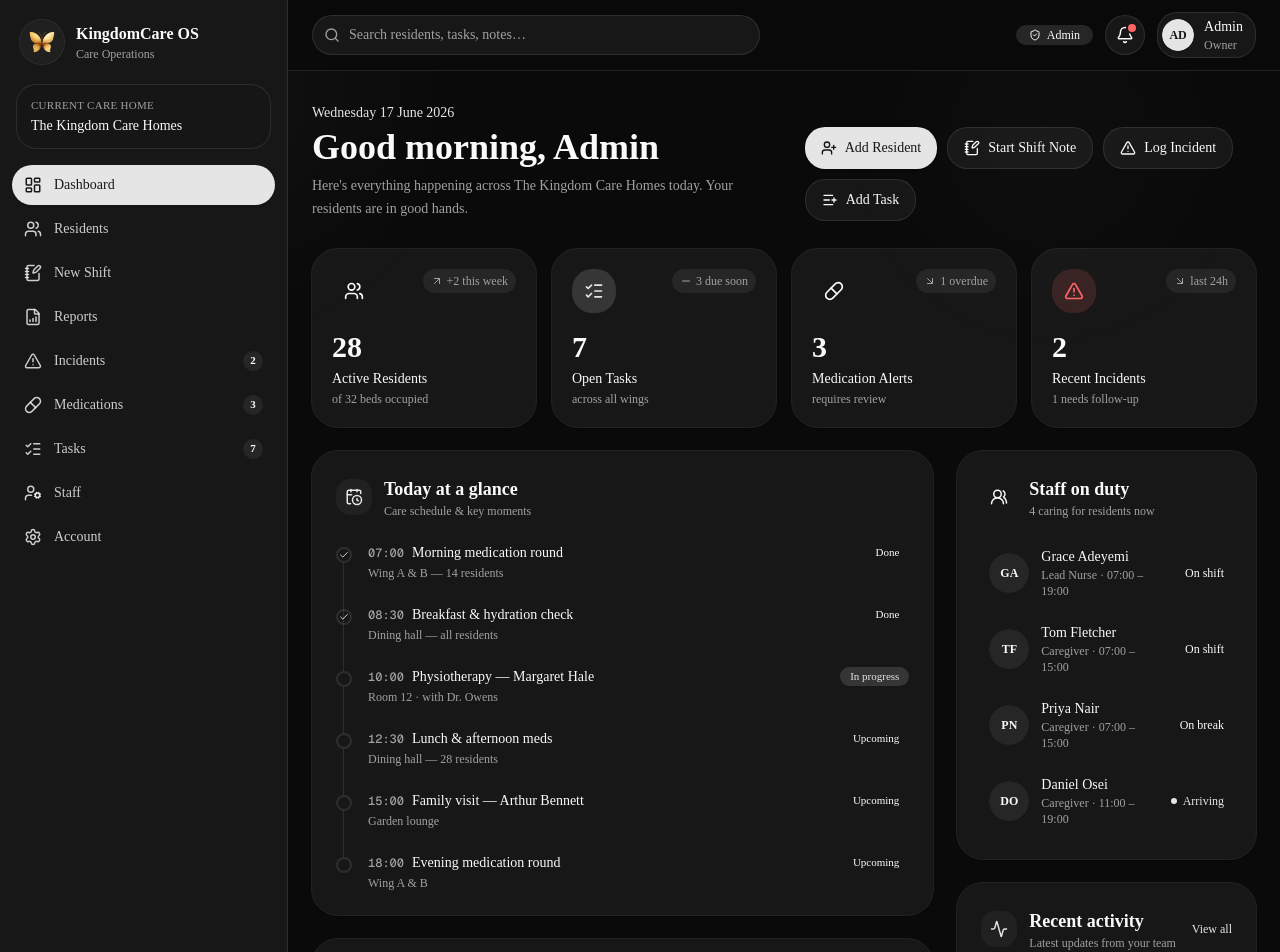
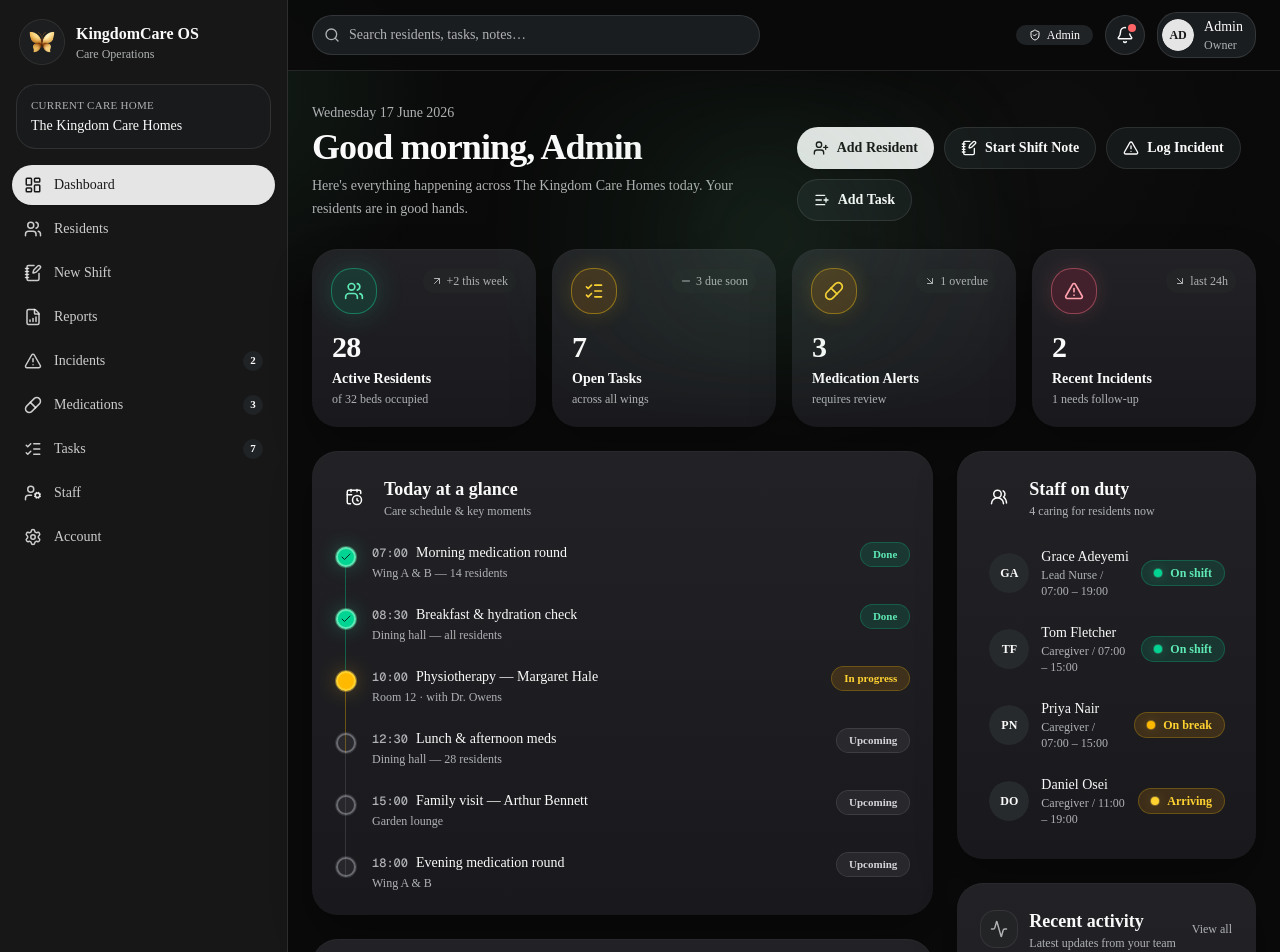
Before and after one commit to giftmpoola0-a11y/kingdomcare-os, a Next.js app: page /v0-dashboard in a window 1280 px wide. Shown: the top 952 px of the page. Built offline with nearby package versions, Linux system fonts and the light colour scheme.

Commit message:
Strengthen dashboard status color system

```diff
--- a/app/globals.css
+++ b/app/globals.css
@@ -233,35 +233,35 @@ body {
 
 .v0-dashboard-theme {
   color-scheme: dark;
-  --font-body: var(--font-geist-sans), '"'"'Geist Fallback'"'"';
-  --font-heading-display: var(--font-heading), '"'"'Fraunces Fallback'"'"', serif;
+  --font-body: var(--font-v0-sans), system-ui, sans-serif;
+  --font-heading-display: var(--font-v0-sans), system-ui, sans-serif;
   --background: oklch(0.145 0 0);
   --foreground: oklch(0.985 0 0);
-  --card: oklch(0.205 0 0);
+  --card: oklch(0.228 0.006 240);
   --card-foreground: oklch(0.985 0 0);
-  --popover: oklch(0.205 0 0);
+  --popover: oklch(0.212 0.006 240);
   --popover-foreground: oklch(0.985 0 0);
   --primary: oklch(0.922 0 0);
   --primary-foreground: oklch(0.205 0 0);
-  --secondary: oklch(0.269 0 0);
+  --secondary: oklch(0.282 0.006 240);
   --secondary-foreground: oklch(0.985 0 0);
-  --muted: oklch(0.269 0 0);
-  --muted-foreground: oklch(0.708 0 0);
-  --accent: oklch(0.269 0 0);
+  --muted: oklch(0.26 0.004 240);
+  --muted-foreground: oklch(0.76 0.004 240);
+  --accent: oklch(0.252 0.006 240);
   --accent-foreground: oklch(0.985 0 0);
   --destructive: oklch(0.704 0.191 22.216);
-  --border: oklch(1 0 0 / 10%);
-  --input: oklch(1 0 0 / 15%);
-  --ring: oklch(0.556 0 0);
+  --border: oklch(1 0 0 / 11%);
+  --input: oklch(1 0 0 / 14%);
+  --ring: oklch(0.62 0.05 160);
   --chart-1: oklch(0.87 0 0);
   --chart-2: oklch(0.556 0 0);
   --chart-3: oklch(0.439 0 0);
   --chart-4: oklch(0.371 0 0);
   --chart-5: oklch(0.269 0 0);
-  --success: oklch(0.66 0.09 155);
-  --success-foreground: oklch(0.985 0 0);
-  --warning: oklch(0.78 0.14 70);
-  --warning-foreground: oklch(0.205 0 0);
+  --success: #4ade80;
+  --success-foreground: #052e16;
+  --warning: #fbbf24;
+  --warning-foreground: #3b2300;
   --sidebar: oklch(0.205 0 0);
   --sidebar-foreground: oklch(0.985 0 0);
   --sidebar-primary: oklch(0.488 0.243 264.376);
@@ -270,10 +270,20 @@ body {
   --sidebar-accent-foreground: oklch(0.985 0 0);
   --sidebar-border: oklch(1 0 0 / 10%);
   --sidebar-ring: oklch(0.556 0 0);
+  --status-green: #4ade80;
+  --status-amber: #fbbf24;
+  --status-red: #fb7185;
+  --status-gray: #9ca3af;
+  --status-pill-green: rgba(74, 222, 128, 0.22);
+  --status-pill-amber: rgba(251, 191, 36, 0.24);
+  --status-pill-red: rgba(251, 113, 133, 0.20);
+  --status-pill-gray: rgba(156, 163, 175, 0.18);
   background:
+    radial-gradient(circle at 16% 14%, rgba(89, 181, 126, 0.12), transparent 24%),
+    radial-gradient(circle at 58% 24%, rgba(255, 255, 255, 0.03), transparent 30%),
     linear-gradient(180deg, #090909 0%, #111111 52%, #151515 100%);
   color: var(--foreground);
-  font-family: var(--font-body);
+  font-family: var(--font-v0-sans), system-ui, sans-serif;
 }
 
 .v0-dashboard-theme::before {
@@ -282,8 +292,65 @@ body {
   inset: 0;
   pointer-events: none;
   background:
-    radial-gradient(circle at 18% 12%, rgba(255, 255, 255, 0.03), transparent 20%),
+    radial-gradient(circle at 18% 12%, rgba(90, 194, 132, 0.10), transparent 18%),
+    radial-gradient(circle at 64% 34%, rgba(255, 255, 255, 0.028), transparent 22%),
     radial-gradient(circle at 82% 18%, rgba(255, 255, 255, 0.02), transparent 18%);
+}
+
+.v0-dashboard-theme main {
+  position: relative;
+}
+
+.v0-dashboard-theme main::before {
+  content: "";
+  position: absolute;
+  inset: 0 12% auto 8%;
+  height: 320px;
+  pointer-events: none;
+  background: radial-gradient(circle, rgba(88, 188, 126, 0.12) 0%, rgba(88, 188, 126, 0.05) 30%, transparent 68%);
+  filter: blur(28px);
+  opacity: 0.95;
+}
+
+.v0-dashboard-theme [data-slot="card"] {
+  background: linear-gradient(180deg, rgba(37, 37, 41, 0.92) 0%, rgba(26, 26, 30, 0.96) 100%);
+  border-color: rgba(255, 255, 255, 0.08);
+  box-shadow: 0 18px 38px rgba(0, 0, 0, 0.34), inset 0 1px 0 rgba(255, 255, 255, 0.03);
+}
+
+.v0-dashboard-theme .status-pill-green {
+  background: rgba(16, 185, 129, 0.15);
+  color: #a7f3d0;
+  box-shadow: 0 0 0 1px rgba(52, 211, 153, 0.35), 0 0 20px rgba(52, 211, 153, 0.12);
+}
+
+.v0-dashboard-theme .status-pill-amber {
+  background: rgba(245, 158, 11, 0.15);
+  color: #fde68a;
+  box-shadow: 0 0 0 1px rgba(251, 191, 36, 0.35), 0 0 20px rgba(251, 191, 36, 0.12);
+}
+
+.v0-dashboard-theme .status-pill-red {
+  background: rgba(244, 63, 94, 0.15);
+  color: #fda4af;
+  box-shadow: 0 0 0 1px rgba(251, 113, 133, 0.35), 0 0 20px rgba(251, 113, 133, 0.12);
+}
+
+.v0-dashboard-theme .status-pill-gray {
+  background: rgba(113, 113, 122, 0.15);
+  color: #d4d4d8;
+  box-shadow: 0 0 0 1px rgba(161, 161, 170, 0.25);
+}
+
+.v0-dashboard-theme button,
+.v0-dashboard-theme a,
+.v0-dashboard-theme input,
+.v0-dashboard-theme h1,
+.v0-dashboard-theme h2,
+.v0-dashboard-theme h3,
+.v0-dashboard-theme h4,
+.v0-dashboard-theme .font-heading {
+  font-family: var(--font-v0-sans), system-ui, sans-serif;
 }
 
 .v0-dashboard-theme ::selection {
--- a/components/kingdomos-v0/dashboard/care-attention.tsx
+++ b/components/kingdomos-v0/dashboard/care-attention.tsx
@@ -6,25 +6,28 @@ import { cn } from "@/lib/utils"
 
 const priorityConfig: Record<
   AttentionItem["priority"],
-  { label: string; badge: string; ring: string; bar: string }
+  { label: string; badge: string; ring: string; bar: string; row: string }
 > = {
   urgent: {
     label: "Urgent",
-    badge: "bg-destructive/15 text-destructive",
-    ring: "bg-destructive/15 text-destructive",
+    badge: "bg-rose-500/15 text-rose-300 ring-1 ring-rose-400/35",
+    ring: "bg-rose-500/15 text-rose-300 ring-1 ring-rose-400/35",
     bar: "bg-destructive",
+    row: "border-rose-400/20 shadow-[0_0_0_1px_rgba(251,113,133,0.12),0_0_22px_rgba(251,113,133,0.1)]",
   },
   warning: {
     label: "Warning",
-    badge: "bg-warning/20 text-warning-foreground",
-    ring: "bg-warning/20 text-warning-foreground",
+    badge: "bg-amber-500/15 text-amber-300 ring-1 ring-amber-400/35",
+    ring: "bg-amber-500/15 text-amber-300 ring-1 ring-amber-400/35",
     bar: "bg-warning",
+    row: "border-amber-400/20 shadow-[0_0_0_1px_rgba(251,191,36,0.12),0_0_18px_rgba(251,191,36,0.08)]",
   },
   watch: {
     label: "Watch",
-    badge: "bg-success/15 text-success",
-    ring: "bg-success/15 text-success",
+    badge: "bg-emerald-500/15 text-emerald-300 ring-1 ring-emerald-400/35",
+    ring: "bg-emerald-500/15 text-emerald-300 ring-1 ring-emerald-400/35",
     bar: "bg-success",
+    row: "border-emerald-400/20 shadow-[0_0_0_1px_rgba(52,211,153,0.1),0_0_18px_rgba(52,211,153,0.06)]",
   },
 }
 
@@ -33,17 +36,15 @@ export function CareAttention() {
     <Card className="gap-0 rounded-2xl border-border bg-card p-6 shadow-sm">
       <div className="flex items-center justify-between">
         <div className="flex items-center gap-3">
-          <span className="flex size-9 items-center justify-center rounded-lg bg-destructive/10 text-destructive">
+          <span className="flex size-9 items-center justify-center rounded-lg bg-rose-500/15 text-rose-300 ring-1 ring-rose-400/35">
             <HeartPulse className="size-[18px]" />
           </span>
           <div>
-            <h2 className="font-heading text-lg font-semibold text-foreground">
-              Care attention needed
-            </h2>
+            <h2 className="text-lg font-semibold text-foreground">Care attention needed</h2>
             <p className="text-xs text-muted-foreground">Residents flagged for review</p>
           </div>
         </div>
-        <span className="rounded-full bg-destructive/15 px-2.5 py-1 text-xs font-semibold text-destructive">
+        <span className="rounded-full bg-rose-500/15 px-2.5 py-1 text-xs font-semibold text-rose-300 ring-1 ring-rose-400/35">
           {attentionItems.length}
         </span>
       </div>
@@ -54,7 +55,10 @@ export function CareAttention() {
           return (
             <li
               key={item.resident}
-              className="group relative flex items-center gap-4 overflow-hidden rounded-xl border border-border bg-background/60 p-3.5 transition-colors hover:bg-accent/40"
+              className={cn(
+                "group relative flex items-center gap-4 overflow-hidden rounded-xl border bg-background/60 p-3.5 transition-colors hover:bg-accent/40",
+                config.row,
+              )}
             >
               <span className={cn("absolute inset-y-0 left-0 w-1", config.bar)} aria-hidden="true" />
               <Avatar className="size-10">
--- a/components/kingdomos-v0/dashboard/kpi-cards.tsx
+++ b/components/kingdomos-v0/dashboard/kpi-cards.tsx
@@ -11,10 +11,10 @@ const iconMap = {
 } as const
 
 const toneStyles: Record<Kpi["tone"], string> = {
-  gold: "bg-primary/15 text-primary",
-  sage: "bg-success/15 text-success",
-  amber: "bg-warning/20 text-warning-foreground",
-  rose: "bg-destructive/15 text-destructive",
+  gold: "bg-amber-500/15 text-amber-300 ring-1 ring-amber-400/35 shadow-[0_0_0_1px_rgba(251,191,36,0.2),0_0_22px_rgba(251,191,36,0.2)]",
+  sage: "bg-emerald-500/15 text-emerald-300 ring-1 ring-emerald-400/35 shadow-[0_0_0_1px_rgba(52,211,153,0.18),0_0_28px_rgba(52,211,153,0.22)]",
+  amber: "bg-amber-500/18 text-amber-300 ring-1 ring-amber-400/35 shadow-[0_0_0_1px_rgba(251,191,36,0.2),0_0_22px_rgba(251,191,36,0.18)]",
+  rose: "bg-rose-500/15 text-rose-300 ring-1 ring-rose-400/35 shadow-[0_0_0_1px_rgba(251,113,133,0.2),0_0_22px_rgba(251,113,133,0.18)]",
 }
 
 const trendIcon = {
@@ -43,10 +43,10 @@ export function KpiCards() {
                 {kpi.delta}
               </span>
             </div>
-            <p className="mt-4 font-heading text-3xl font-semibold text-foreground">
+            <p className="mt-4 text-3xl font-semibold tracking-tight text-foreground">
               {kpi.value}
             </p>
-            <p className="mt-1 text-sm font-medium text-foreground">{kpi.label}</p>
+            <p className="mt-1 text-sm font-semibold text-foreground">{kpi.label}</p>
             <p className="mt-0.5 text-xs text-muted-foreground">{kpi.hint}</p>
           </Card>
         )
--- a/components/kingdomos-v0/dashboard/recent-activity.tsx
+++ b/components/kingdomos-v0/dashboard/recent-activity.tsx
@@ -8,15 +8,15 @@ export function RecentActivity() {
     <Card className="gap-0 rounded-2xl border-border bg-card p-6 shadow-sm">
       <div className="flex items-center justify-between">
         <div className="flex items-center gap-3">
-          <span className="flex size-9 items-center justify-center rounded-lg bg-accent/70 text-primary">
+          <span className="flex size-9 items-center justify-center rounded-lg bg-muted text-muted-foreground ring-1 ring-border/80">
             <ActivityIcon className="size-[18px]" />
           </span>
           <div>
-            <h2 className="font-heading text-lg font-semibold text-foreground">Recent activity</h2>
+            <h2 className="text-lg font-semibold text-foreground">Recent activity</h2>
             <p className="text-xs text-muted-foreground">Latest updates from your team</p>
           </div>
         </div>
-        <a href="#" className="text-xs font-medium text-primary hover:underline">
+        <a href="#" className="text-xs font-medium text-muted-foreground hover:text-foreground hover:underline">
           View all
         </a>
       </div>
--- a/components/kingdomos-v0/dashboard/staff-on-duty.tsx
+++ b/components/kingdomos-v0/dashboard/staff-on-duty.tsx
@@ -4,10 +4,22 @@ import { Avatar, AvatarFallback } from "@/components/ui/avatar"
 import { staffOnDuty, type StaffMember } from "@/lib/kingdomos-v0-dashboard-data"
 import { cn } from "@/lib/utils"
 
-const statusConfig: Record<StaffMember["status"], { label: string; dot: string; text: string }> = {
-  "on-shift": { label: "On shift", dot: "bg-success", text: "text-success" },
-  break: { label: "On break", dot: "bg-warning", text: "text-warning-foreground" },
-  arriving: { label: "Arriving", dot: "bg-primary", text: "text-primary" },
+const statusConfig: Record<StaffMember["status"], { label: string; pill: string; dot: string }> = {
+  "on-shift": {
+    label: "On shift",
+    pill: "bg-emerald-500/15 text-emerald-300 ring-1 ring-emerald-400/35",
+    dot: "bg-emerald-400 shadow-[0_0_0_1px_rgba(52,211,153,0.35),0_0_12px_rgba(52,211,153,0.35)]",
+  },
+  break: {
+    label: "On break",
+    pill: "bg-amber-500/15 text-amber-300 ring-1 ring-amber-400/35",
+    dot: "bg-amber-400 shadow-[0_0_0_1px_rgba(251,191,36,0.35),0_0_12px_rgba(251,191,36,0.3)]",
+  },
+  arriving: {
+    label: "Arriving",
+    pill: "bg-amber-500/15 text-amber-300 ring-1 ring-amber-400/35",
+    dot: "bg-amber-300 shadow-[0_0_0_1px_rgba(252,211,77,0.32),0_0_12px_rgba(251,191,36,0.26)]",
+  },
 }
 
 export function StaffOnDuty() {
@@ -19,7 +31,7 @@ export function StaffOnDuty() {
             <Users2 className="size-[18px]" />
           </span>
           <div>
-            <h2 className="font-heading text-lg font-semibold text-foreground">Staff on duty</h2>
+            <h2 className="text-lg font-semibold text-foreground">Staff on duty</h2>
             <p className="text-xs text-muted-foreground">{staffOnDuty.length} caring for residents now</p>
           </div>
         </div>
@@ -41,11 +53,16 @@ export function StaffOnDuty() {
               <div className="min-w-0 flex-1">
                 <p className="truncate text-sm font-medium text-foreground">{member.name}</p>
                 <p className="text-xs text-muted-foreground">
-                  {member.role} · {member.shift}
+                  {member.role} / {member.shift}
                 </p>
               </div>
-              <span className={cn("inline-flex items-center gap-1.5 text-xs font-medium", status.text)}>
-                <span className={cn("size-1.5 rounded-full", status.dot)} />
+              <span
+                className={cn(
+                  "inline-flex items-center gap-2 rounded-full px-3 py-1 text-xs font-semibold",
+                  status.pill,
+                )}
+              >
+                <span className={cn("size-2 rounded-full", status.dot)} />
                 {status.label}
               </span>
             </li>
--- a/components/kingdomos-v0/dashboard/today-glance.tsx
+++ b/components/kingdomos-v0/dashboard/today-glance.tsx
@@ -1,53 +1,63 @@
 import { CalendarClock, Check } from "lucide-react"
 import { Card } from "@/components/ui/card"
-import { timeline, type TimelineEvent } from "@/lib/kingdomos-v0-dashboard-data"
+import { timeline } from "@/lib/kingdomos-v0-dashboard-data"
 import { cn } from "@/lib/utils"
 
-const dotStyles: Record<TimelineEvent["tone"], string> = {
-  sage: "bg-success border-success",
-  gold: "bg-primary border-primary",
-  amber: "bg-warning border-warning",
-  rose: "bg-destructive border-destructive",
-}
-
-const statusStyles: Record<TimelineEvent["tone"], string> = {
-  sage: "bg-success/15 text-success",
-  gold: "bg-primary/15 text-primary",
-  amber: "bg-warning/20 text-warning-foreground",
-  rose: "bg-destructive/15 text-destructive",
-}
+const itemStateStyles = {
+  done: {
+    line: "bg-emerald-400/35",
+    dot: "border-emerald-300 bg-emerald-400 shadow-[0_0_0_1px_rgba(110,231,183,0.38),0_0_18px_rgba(52,211,153,0.34)]",
+    badge: "bg-emerald-500/15 text-emerald-300 ring-1 ring-emerald-400/35",
+    check: "text-emerald-950",
+  },
+  active: {
+    line: "bg-amber-400/35",
+    dot: "border-amber-300 bg-amber-400 shadow-[0_0_0_1px_rgba(252,211,77,0.4),0_0_20px_rgba(251,191,36,0.32)]",
+    badge: "bg-amber-500/15 text-amber-300 ring-1 ring-amber-400/35",
+    check: "text-amber-950",
+  },
+  upcoming: {
+    line: "bg-zinc-500/30",
+    dot: "border-zinc-400/55 bg-zinc-500/15 shadow-[0_0_0_1px_rgba(161,161,170,0.18)]",
+    badge: "bg-zinc-500/15 text-zinc-300 ring-1 ring-zinc-400/25",
+    check: "text-zinc-300",
+  },
+} as const
 
 export function TodayGlance() {
   return (
     <Card className="gap-0 rounded-2xl border-border bg-card p-6 shadow-sm">
       <div className="flex items-center gap-3">
-        <span className="flex size-9 items-center justify-center rounded-lg bg-accent/70 text-primary">
+        <span className="flex size-9 items-center justify-center rounded-lg bg-warning/12 text-warning">
           <CalendarClock className="size-[18px]" />
         </span>
         <div>
-          <h2 className="font-heading text-lg font-semibold text-foreground">
-            Today at a glance
-          </h2>
+          <h2 className="text-lg font-semibold text-foreground">Today at a glance</h2>
           <p className="text-xs text-muted-foreground">Care schedule & key moments</p>
         </div>
       </div>
 
       <ol className="mt-6 flex flex-col">
         {timeline.map((event, i) => {
-          const done = event.status === "Done"
+          const state =
+            event.status === "Done"
+              ? itemStateStyles.done
+              : event.status === "In progress"
+                ? itemStateStyles.active
+                : itemStateStyles.upcoming
+
           return (
             <li key={event.title} className="relative flex gap-4 pb-6 last:pb-0">
-              {/* connector line */}
               {i !== timeline.length - 1 && (
-                <span className="absolute left-[7px] top-5 h-full w-px bg-border" aria-hidden="true" />
+                <span className={cn("absolute left-[9px] top-6 h-full w-px", state.line)} aria-hidden="true" />
               )}
               <span
                 className={cn(
-                  "relative z-10 mt-1 flex size-4 shrink-0 items-center justify-center rounded-full border-2",
-                  done ? dotStyles[event.tone] : "border-border bg-card",
+                  "relative z-10 mt-1 flex size-5 shrink-0 items-center justify-center rounded-full border-2",
+                  state.dot,
                 )}
               >
-                {done && <Check className="size-2.5 text-success-foreground" />}
+                {event.status === "Done" && <Check className={cn("size-3", state.check)} />}
               </span>
 
               <div className="flex flex-1 flex-col gap-1 sm:flex-row sm:items-start sm:justify-between">
@@ -62,8 +72,8 @@ export function TodayGlance() {
                 </div>
                 <span
                   className={cn(
-                    "inline-flex w-fit items-center rounded-full px-2.5 py-0.5 text-[11px] font-medium",
-                    statusStyles[event.tone],
+                    "inline-flex w-fit items-center rounded-full px-3 py-1 text-[11px] font-semibold",
+                    state.badge,
                   )}
                 >
                   {event.status}
--- a/components/kingdomos-v0/dashboard/welcome-header.tsx
+++ b/components/kingdomos-v0/dashboard/welcome-header.tsx
@@ -21,11 +21,11 @@ export function WelcomeHeader() {
   return (
     <div className="flex flex-col gap-5 lg:flex-row lg:items-end lg:justify-between">
       <div>
-        <p className="text-sm font-medium text-primary">{todayLabel()}</p>
-        <h1 className="mt-1 font-heading text-3xl font-semibold text-foreground text-balance md:text-4xl">
+        <p className="text-sm font-medium text-muted-foreground">{todayLabel()}</p>
+        <h1 className="mt-1 text-3xl font-semibold tracking-tight text-foreground text-balance md:text-4xl">
           Good morning, Admin
         </h1>
-        <p className="mt-2 max-w-xl text-sm text-muted-foreground leading-relaxed">
+        <p className="mt-2 max-w-xl text-sm leading-relaxed text-muted-foreground">
           Here&apos;s everything happening across The Kingdom Care Homes today.
           Your residents are in good hands.
         </p>
@@ -36,10 +36,10 @@ export function WelcomeHeader() {
           <button
             key={action.label}
             className={cn(
-              "inline-flex items-center gap-2 rounded-xl px-4 py-2.5 text-sm font-medium transition-colors",
+              "inline-flex items-center gap-2 rounded-full px-4 py-2.5 text-sm font-semibold transition-colors",
               action.primary
-                ? "bg-primary text-primary-foreground shadow-sm hover:bg-primary/90"
-                : "border border-border bg-card text-foreground hover:bg-accent",
+                ? "bg-primary text-primary-foreground shadow-sm hover:bg-primary/95"
+                : "border border-border/90 bg-card/80 text-foreground hover:border-border hover:bg-accent/80",
             )}
           >
             <action.icon className="size-4" />
```
